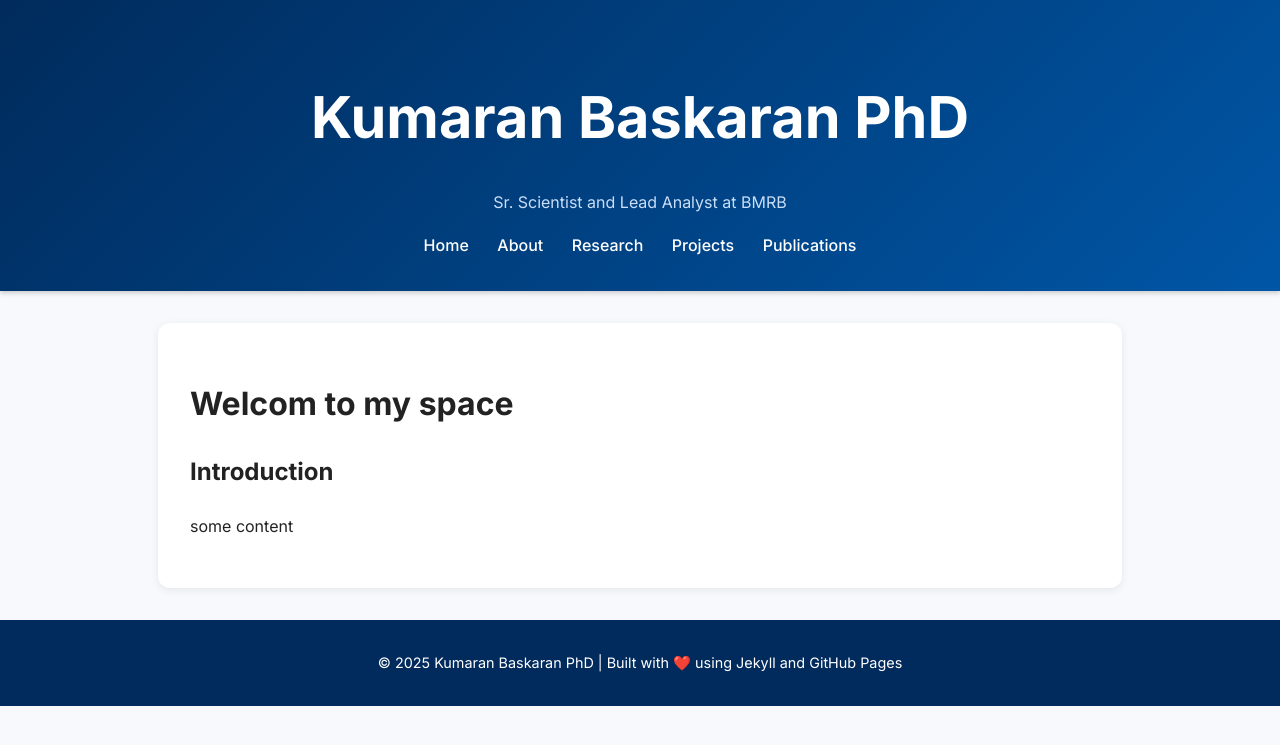
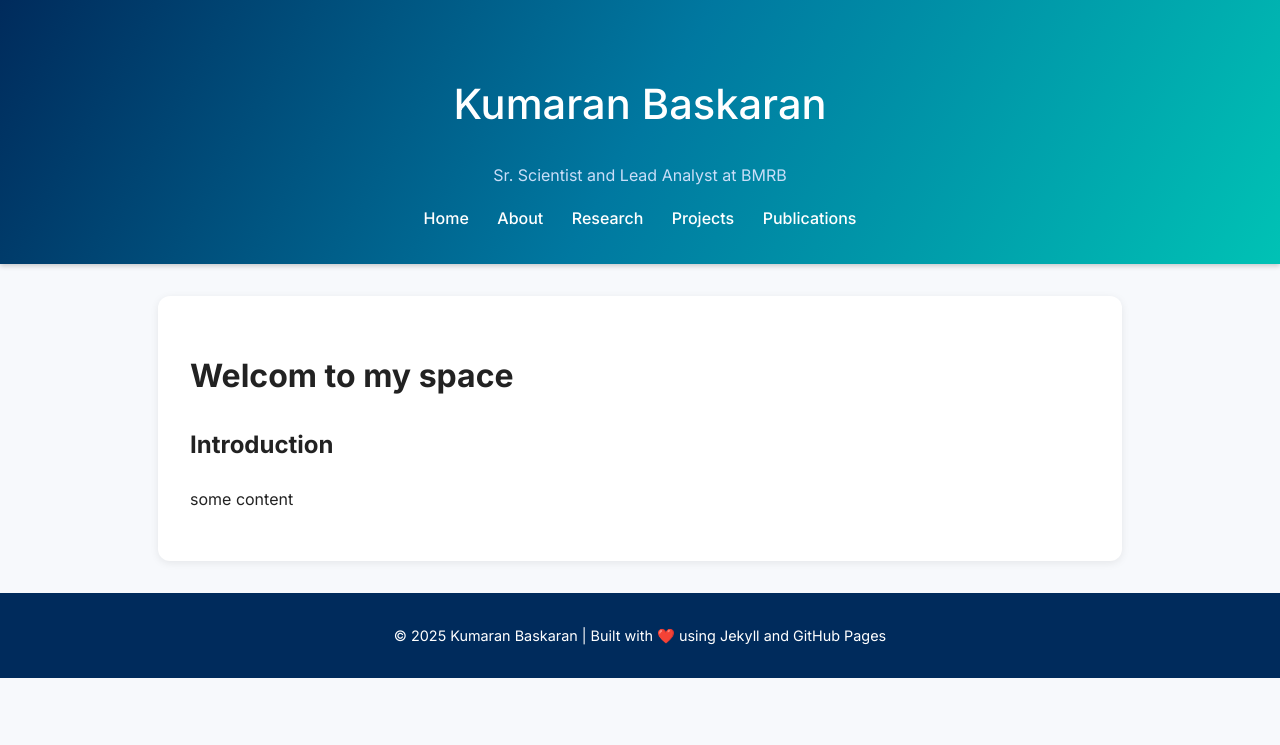
Before and after one commit to kumar-physics/kumar-physics.github.io, a Jekyll site: the page built from index.md, in a window 1280 px wide. Shown: the top 745 px of the page. Built offline with Jekyll 4.4.1, drawn with Linux system fonts in a browser that asks for light colours.

Commit message:
style sheet adjustment

```diff
--- a/_config.yml
+++ b/_config.yml
@@ -1,4 +1,4 @@
-title: "Kumaran Baskaran PhD"
+title: "Kumaran Baskaran"
 description: "Sr. Scientist and Lead Analyst at BMRB"
 theme: null
 repository: kumar-physics/kumar-physics.github.io
--- a/assets/style.css
+++ b/assets/style.css
@@ -8,7 +8,7 @@ body {
 
 /* HEADER */
 .site-header {
-  background: linear-gradient(135deg, #002b5c, #0056a6);
+  background: linear-gradient(120deg, #002b5c, #0078a0, #00c2b5);
   color: #fff;
   padding: 1.5rem 0 0.5rem 0;
   text-align: center;
@@ -18,8 +18,8 @@ body {
 .site-title a {
   color: #fff;
   text-decoration: none;
-  font-weight: 700;
-  font-size: 1.8em;
+  font-weight: 500;
+  font-size: 1.3em;
 }
 
 .site-subtitle {
```
